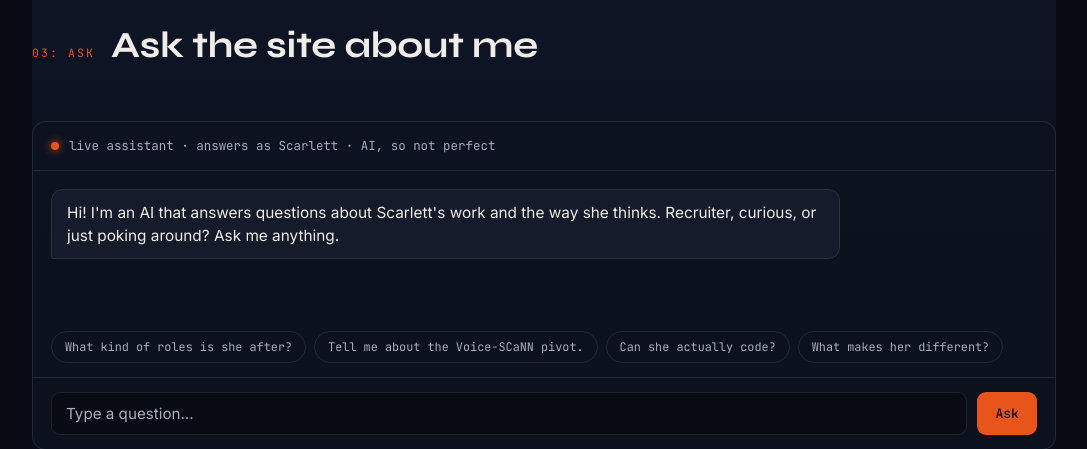
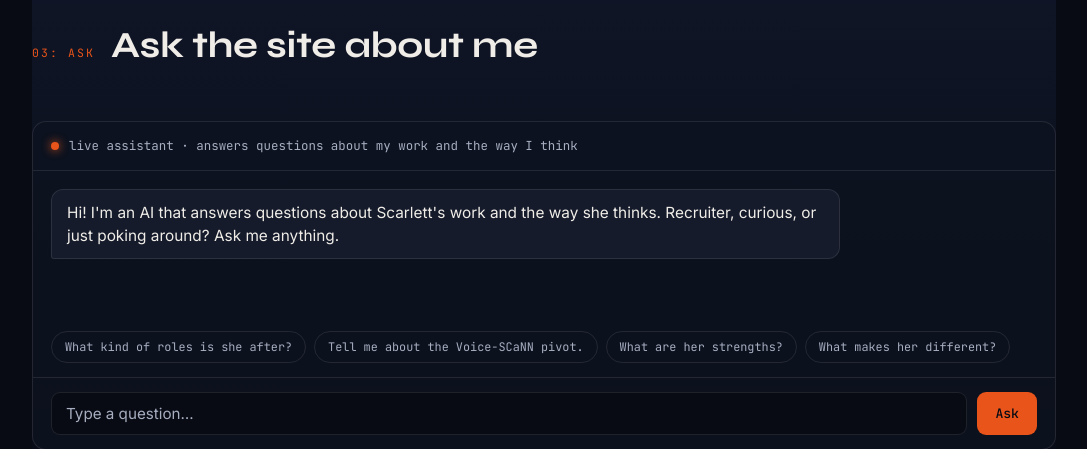
Before and after one commit to sapphirethunderbird/scarlett-website, a Next.js app: page / in a window 1280 px wide. Shown: the part 2700-3149 px from the top of the page, without its empty margins (96-1183 px from the left). Built offline with nearby package versions, Linux system fonts and the light colour scheme.

Commit message:
tweak chatbot section

```diff
--- a/components/home/ask-widget.tsx
+++ b/components/home/ask-widget.tsx
@@ -8,7 +8,7 @@ type Msg = { role: "user" | "assistant"; content: string };
 const CHIPS = [
   "What kind of roles is she after?",
   "Tell me about the Voice-SCaNN pivot.",
-  "Can she actually code?",
+  "What are her strengths?",
   "What makes her different?",
 ];
 
@@ -76,8 +76,7 @@ export function AskWidget() {
       </div>
       <div className={`${styles.shell} reveal`}>
         <div className={styles.top}>
-          <span className={styles.dot} /> live assistant · answers as Scarlett ·
-          AI, so not perfect
+          <span className={styles.dot} /> live assistant · answers questions about my work and the way I think
         </div>
         <div className={styles.log} ref={logRef} aria-live="polite">
           <div className={`${styles.msg} ${styles.bot}`}>
```
